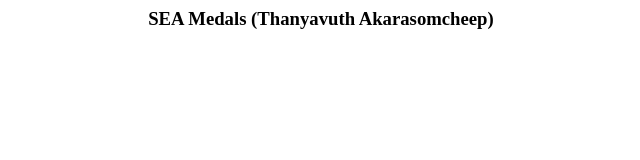
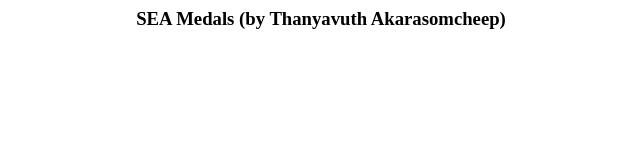
Before and after one commit to ArtSyntax/sea_medal, a plain HTML site: page index.html in a window 1280 px wide. Shown: the whole page, without its empty margins (319-959 px from the left). Drawn offline with nearby package versions, Linux system fonts and the light colour scheme; no server answers.

Commit message:
fix label

```diff
--- a/index.html
+++ b/index.html
@@ -6,7 +6,7 @@
 
   <body>
     <center>
-      <h3> SEA Medals (Thanyavuth Akarasomcheep)</h3>
+      <h3> SEA Medals (by Thanyavuth Akarasomcheep)</h3>
     </center>
   </body>
 
```
